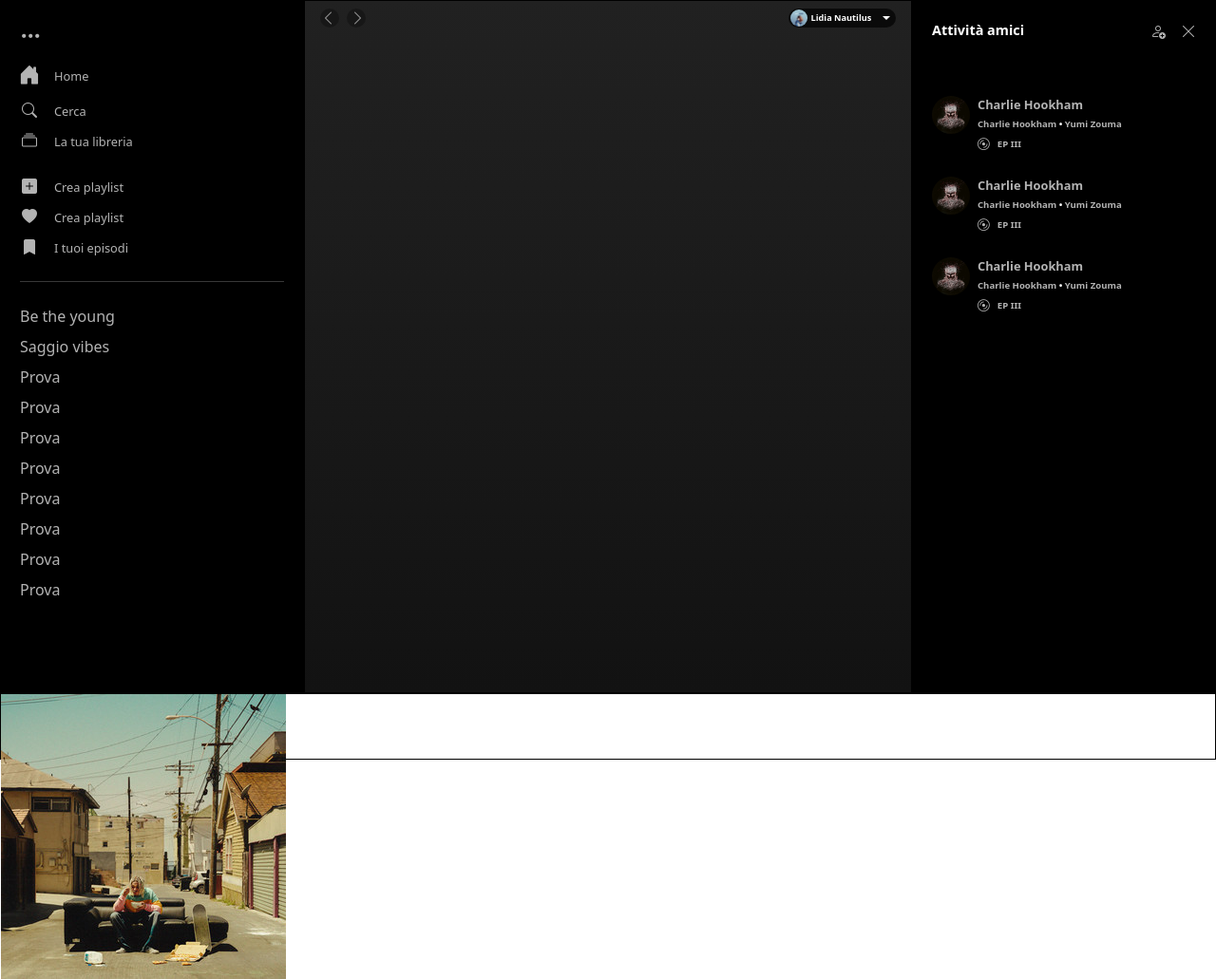
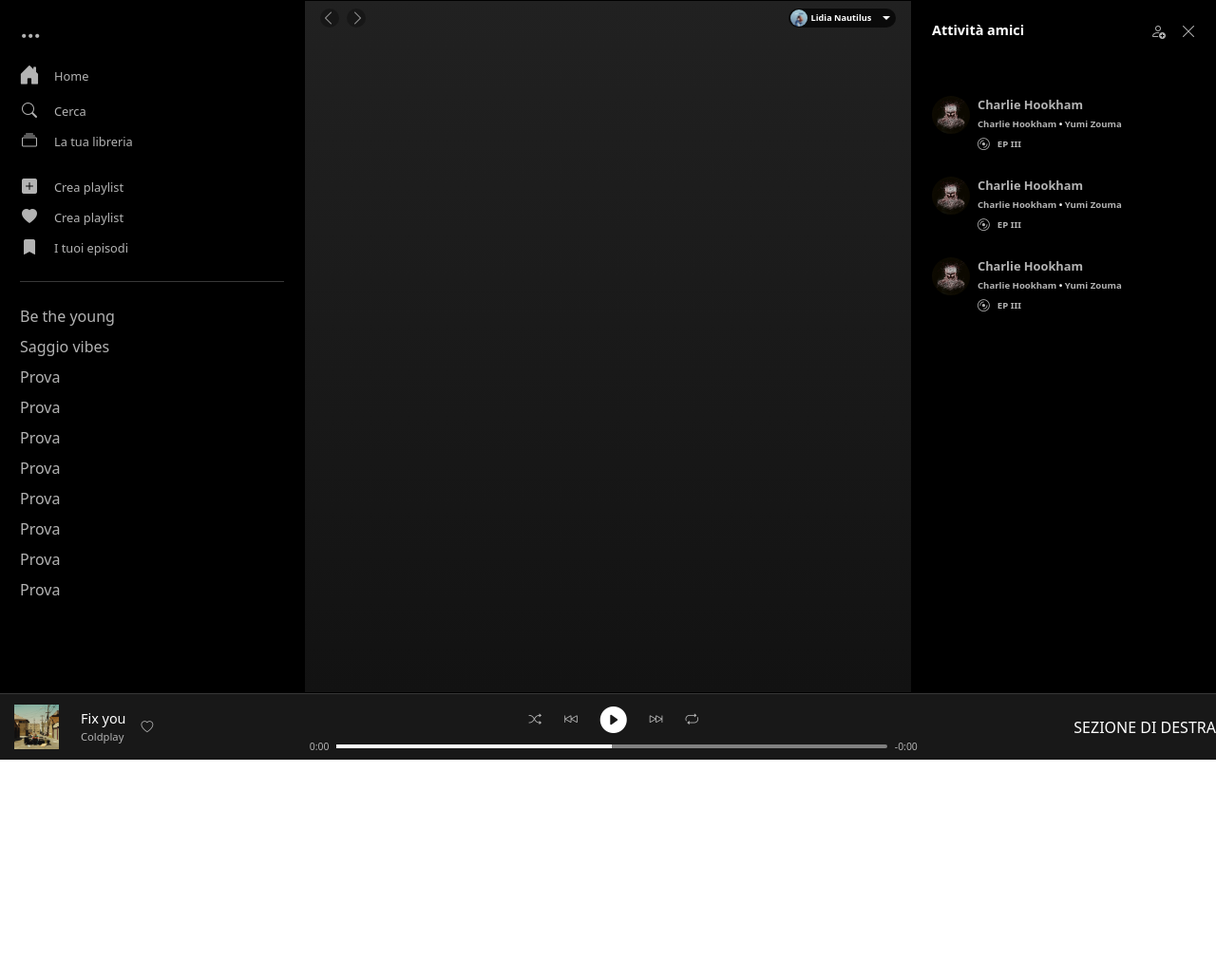
Before and after one commit to giuliomarinelli/BW-II, a website: page homepage.html in a window 1280 px wide. Shown: the whole page at 95% size. After the commit the page ends 800 px from the top, so only its background shows below. Drawn offline with nearby package versions, Linux system fonts and the light colour scheme.

Commit message:
going on with styling

```diff
--- a/homepage.html
+++ b/homepage.html
@@ -1,13 +1,16 @@
 <!DOCTYPE html>
 <html lang="en">
+
 <head>
     <meta charset="UTF-8">
     <meta name="viewport" content="width=device-width, initial-scale=1.0">
     <link rel="stylesheet" href="css/style.css">
-    <link rel="icon" type="image/x-icon" href="https://upload.wikimedia.org/wikipedia/commons/thumb/8/84/Spotify_icon.svg/1982px-Spotify_icon.svg.png">
+    <link rel="icon" type="image/x-icon"
+        href="https://upload.wikimedia.org/wikipedia/commons/thumb/8/84/Spotify_icon.svg/1982px-Spotify_icon.svg.png">
     <link rel="stylesheet" href="node_modules/bootstrap-icons/font/bootstrap-icons.min.css">
     <title>Spotify - Homepage</title>
 </head>
+
 <body>
 
     <div class="homepage-container">
@@ -91,13 +94,16 @@
 
                     <div class="arrows d-flex gap-2">
 
-                    <button class="arrow-icon d-flex justify-content-center align-items-center"><i class="bi bi-chevron-left m-fix-left"></i></button>
-                    <button class="arrow-icon d-flex justify-content-center align-items-center"><i class="bi bi-chevron-right m-fix-right"></i></button>
+                        <button class="arrow-icon d-flex justify-content-center align-items-center"><i
+                                class="bi bi-chevron-left m-fix-left"></i></button>
+                        <button class="arrow-icon d-flex justify-content-center align-items-center"><i
+                                class="bi bi-chevron-right m-fix-right"></i></button>
 
                     </div>
 
                     <div class="dropdown">
-                    <button class="dropdown-toggle btn-dropdown d-flex gap-1 align-items-center btn-top" type="button" data-bs-toggle="dropdown" aria-expanded="false">
+                        <button class="dropdown-toggle btn-dropdown d-flex gap-1 align-items-center btn-top"
+                            type="button" data-bs-toggle="dropdown" aria-expanded="false">
 
                             <div class="img-btn"><img src="assets/imgs/search/image-10.jpg" alt="img-02"></div>
                             <p class="m-0 me-1 name-in-btn">Lidia Nautilus</p>
@@ -143,8 +149,11 @@
                     <div class="friend-card-text">
 
                         <p class="friend-card-name m-0">Charlie Hookham</p>
-                        <p class="friend-card-activity-info my-1 fw-bold">Charlie Hookham <span class="text-white fw-bold">•</span> Yumi Zouma</p>
-                        <div class="d-flex gap-1 align-items-center"><i class="bi bi-disc disc-icon friend"></i><p class="m-0 friend-card-activity-info ms-1 fw-bold">EP III</p></div>
+                        <p class="friend-card-activity-info my-1 fw-bold">Charlie Hookham <span
+                                class="text-white fw-bold">•</span> Yumi Zouma</p>
+                        <div class="d-flex gap-1 align-items-center"><i class="bi bi-disc disc-icon friend"></i>
+                            <p class="m-0 friend-card-activity-info ms-1 fw-bold">EP III</p>
+                        </div>
 
                     </div>
 
@@ -159,8 +168,11 @@
                     <div class="friend-card-text">
 
                         <p class="friend-card-name m-0">Charlie Hookham</p>
-                        <p class="friend-card-activity-info my-1 fw-bold">Charlie Hookham <span class="text-white fw-bold">•</span> Yumi Zouma</p>
-                        <div class="d-flex gap-1 align-items-center"><i class="bi bi-disc disc-icon friend"></i><p class="m-0 friend-card-activity-info ms-1 fw-bold">EP III</p></div>
+                        <p class="friend-card-activity-info my-1 fw-bold">Charlie Hookham <span
+                                class="text-white fw-bold">•</span> Yumi Zouma</p>
+                        <div class="d-flex gap-1 align-items-center"><i class="bi bi-disc disc-icon friend"></i>
+                            <p class="m-0 friend-card-activity-info ms-1 fw-bold">EP III</p>
+                        </div>
 
                     </div>
 
@@ -175,8 +187,11 @@
                     <div class="friend-card-text">
 
                         <p class="friend-card-name m-0">Charlie Hookham</p>
-                        <p class="friend-card-activity-info my-1 fw-bold">Charlie Hookham <span class="text-white fw-bold">•</span> Yumi Zouma</p>
-                        <div class="d-flex gap-1 align-items-center"><i class="bi bi-disc disc-icon friend"></i><p class="m-0 friend-card-activity-info ms-1 fw-bold">EP III</p></div>
+                        <p class="friend-card-activity-info my-1 fw-bold">Charlie Hookham <span
+                                class="text-white fw-bold">•</span> Yumi Zouma</p>
+                        <div class="d-flex gap-1 align-items-center"><i class="bi bi-disc disc-icon friend"></i>
+                            <p class="m-0 friend-card-activity-info ms-1 fw-bold">EP III</p>
+                        </div>
 
                     </div>
 
@@ -184,18 +199,51 @@
 
             </div>
         </div>
-        <div class="bottom-bar">
+        <div class="bottom-bar d-flex justify-content-between align-items-center">
 
-            <div class="song-info">
+            <div class="song-info d-flex gap-2 align-items-center">
 
-                <div class="bottom-img-container"><img class="img-fluid" src="assets/imgs/main/image-12.jpg" alt="img-03"></div>
+                <div class="bottom-img-container">
+                    <img class="img-fluid" src="assets/imgs/main/image-12.jpg" alt="img-03">
+                </div>
+                <div>
+                    <p class="m-0 song-title">Fix you</p>
+                    <p class="m-0 song-artist">Coldplay</p>
+                </div>
+                <div class="heart-icon d-flex justify-content-center align-items-center ms-2">
+                    <i class="bi bi-heart"></i>
+                </div>
 
             </div>
-            <div class="play-bar-container"></div>
-            <div class="volume-container"></div>
+            <div class="play-bar-container">
+                <div class="d-flex justify-content-center align-items-center gap-4">
+                    <i class="bi bi-shuffle player-bar-btn"></i>
+                    <i class="bi bi-skip-backward player-bar-btn"></i>
+                    <i class="bi bi-play-circle-fill play-btn"></i>
+                    <i class="bi bi-skip-forward player-bar-btn"></i>
+                    <i class="bi bi-repeat player-bar-btn"></i>
+                </div>
+                <div class="d-flex justify-content-center align-items-center gap-2">
+                    <p class="m-0 time-passed fs-xs">
+                        0:00
+                    </p>
+                    <div class="progression-bar">
+                        <div class="progressed">
+
+                        </div>
+                    </div>
+                    <p class="m-0 time-left fs-xs">
+                        -0:00
+                    </p>
+                </div>
+            </div>
+            <div class="volume-container">
+                <span class="text-white">SEZIONE DI DESTRA</span>
+            </div>
 
         </div>
     </div>
 
 </body>
+
 </html>
--- a/scss/style.scss
+++ b/scss/style.scss
@@ -21,13 +21,13 @@ body {
     margin: 0;
 }
 
-a{
+a {
 
     text-decoration: none;
     color: $left-menu-color-item;
     transition: color .35s;
 
-    &:hover{
+    &:hover {
 
         color: lighten($color: $left-menu-color-item, $amount: 15%);
     }
@@ -53,31 +53,31 @@ a{
         background-color: black;
         padding: 20px;
 
-        .menu-item{
+        .menu-item {
 
             color: #B3B3B3;
 
         }
 
-        .icon{
+        .icon {
 
             font-size: $icon-size;
 
         }
 
-        .left-menu-text{
+        .left-menu-text {
 
             font-size: $menu-item-font-size;
 
         }
 
-        .icon-width{
+        .icon-width {
 
             width: 20px;
 
         }
 
-        .playlist-list{
+        .playlist-list {
 
             height: calc(100vh - 251.22px - 20px - 24px - 70px);
             border-top: 1px solid #383838;
@@ -90,11 +90,11 @@ a{
     .center {
         flex-basis: 50%;
         border: 1px solid $black;
-        background: rgb(33,33,33);
-        background: linear-gradient(180deg, rgba(33,33,33,1) 0%, rgba(18,18,18,1) 100%);
+        background: rgb(33, 33, 33);
+        background: linear-gradient(180deg, rgba(33, 33, 33, 1) 0%, rgba(18, 18, 18, 1) 100%);
 
 
-        .arrow-icon{
+        .arrow-icon {
 
             background-color: rgba(0, 0, 0, 0.276);
             border-radius: 100%;
@@ -104,26 +104,26 @@ a{
             border: none;
             transition: background-color .4s;
 
-            &:hover{
+            &:hover {
 
                 background-color: lighten($color: #000000, $amount: 15%);
             }
 
         }
 
-        .m-fix-left{
+        .m-fix-left {
 
             margin-left: -3px;
 
         }
 
-        .m-fix-right{
+        .m-fix-right {
 
             margin-right: -3px;
 
         }
 
-        .btn-dropdown{
+        .btn-dropdown {
 
             border-radius: 50px;
             border: none;
@@ -135,22 +135,22 @@ a{
 
         }
 
-        .img-btn{
+        .img-btn {
 
             height: 98%;
 
-            img{
+            img {
 
-            height: 100%;
-            border-radius: 100%;
-            margin-bottom: 7px;
-            margin-left: -4px;
+                height: 100%;
+                border-radius: 100%;
+                margin-bottom: 7px;
+                margin-left: -4px;
 
 
             }
         }
 
-        .name-in-btn{
+        .name-in-btn {
 
             font-size: 0.575rem;
             font-weight: bold;
@@ -159,13 +159,13 @@ a{
 
 
 
-        .btn-top{
+        .btn-top {
 
             transition: background-color .4s;
 
-            &:hover{
+            &:hover {
 
-            background-color: lighten($color: #000000, $amount: 15%);
+                background-color: lighten($color: #000000, $amount: 15%);
             }
 
         }
@@ -178,44 +178,44 @@ a{
         background-color: black;
         padding: 20px;
 
-        .friends-activities-text{
+        .friends-activities-text {
 
             font-size: 0.9rem;
 
         }
 
-        .img-friend-container{
+        .img-friend-container {
 
             width: 40px;
 
         }
 
-        .img-friend{
+        .img-friend {
 
             border-radius: 100%;
 
         }
 
-        .friend-card{
+        .friend-card {
 
             color: $left-menu-color-item;
 
         }
 
-        .friend-card-name{
+        .friend-card-name {
 
             font-size: 0.8rem;
             font-weight: bold;
 
         }
 
-        .friend-card-activity-info{
+        .friend-card-activity-info {
 
             font-size: 0.6rem;
 
         }
 
-        .disc-icon{
+        .disc-icon {
 
             font-size: 0.8rem;
 
@@ -225,12 +225,73 @@ a{
 
     .bottom-bar {
         height: $bottom-bar-height;
-        border: 1px solid $black;
+        background-color: #181818;
+        border-top: 1px solid rgba($left-menu-color-item, .2);
 
-        .bottom-img.container{
+        .bottom-img-container {
 
-            width: 40px;
+            margin: 0 15px;
+            width: 47px;
+            height: 47px;
 
+        }
+
+        .song-title {
+            font-size: .9rem;
+            color: $white;
+            margin-bottom: 2px;
+        }
+
+        .song-artist {
+            font-size: .7rem;
+            color: $left-menu-color-item;
+        }
+
+        .heart-icon {
+            font-size: .8rem;
+            color: $left-menu-color-item;
+            cursor: pointer;
+
+            i {
+                transition: color .4s;
+
+                &:hover {
+                    color: $white;
+                }
+            }
+
+        }
+
+        .play-bar-container {
+            .player-bar-btn {
+                font-size: .85rem;
+                color: $left-menu-color-item;
+            }
+
+            .play-btn {
+                color: $white;
+                font-size: 1.75rem;
+            }
+
+            flex-basis: 50%;
+
+            .progression-bar {
+                height: 4px;
+                background-color: rgba($white, .45);
+                border-radius: 15px;
+                width: 100%;
+            }
+
+            .progressed {
+                height: 100%;
+                width: 50%;
+                background-color: $white;
+            }
+
+            .fs-xs {
+                font-size: .65rem;
+                color: $left-menu-color-item;
+            }
         }
 
     }
```
Also changed, not shown: css/style.css. Lines whose indentation alone changed are shown as unchanged.
